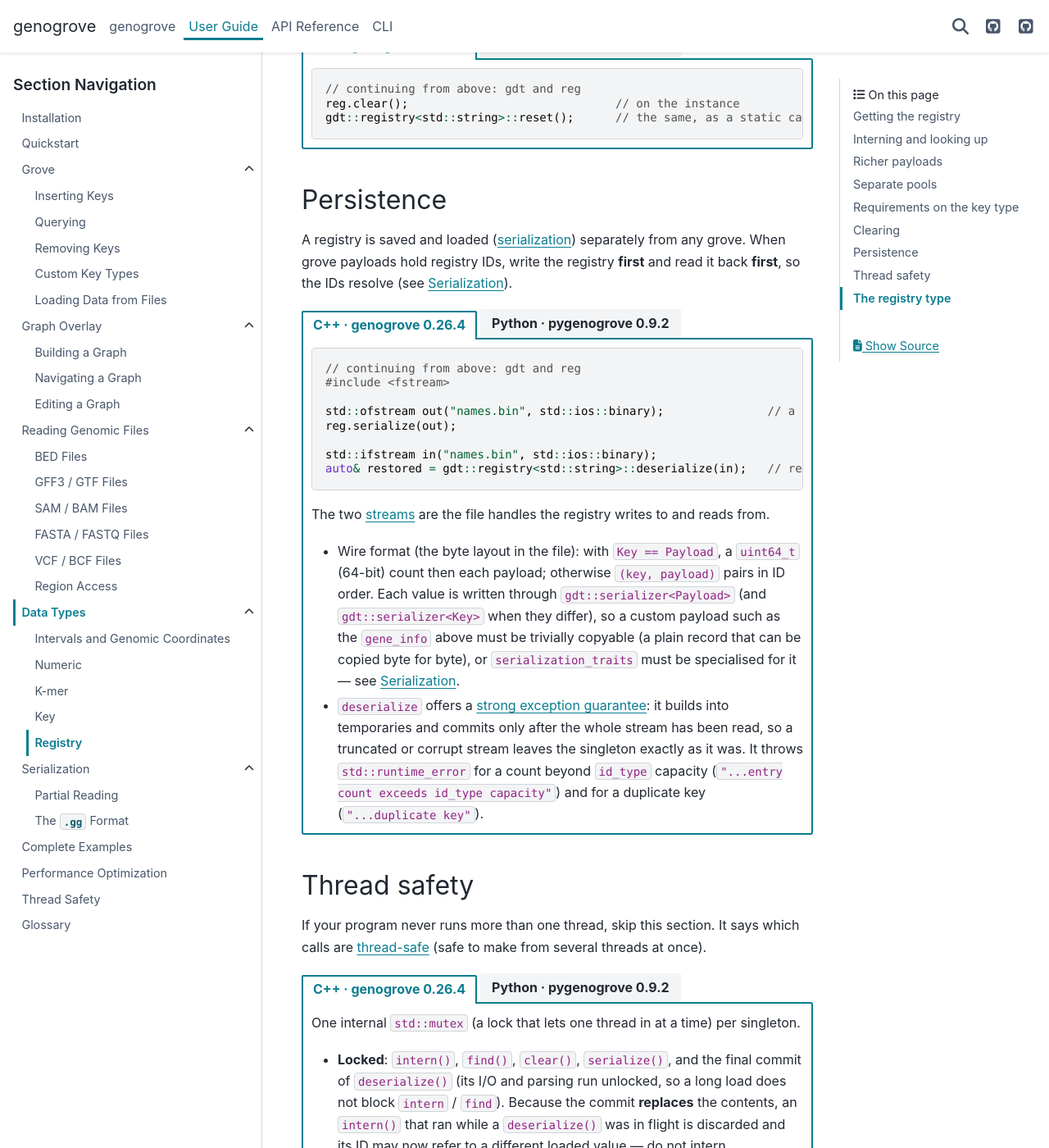
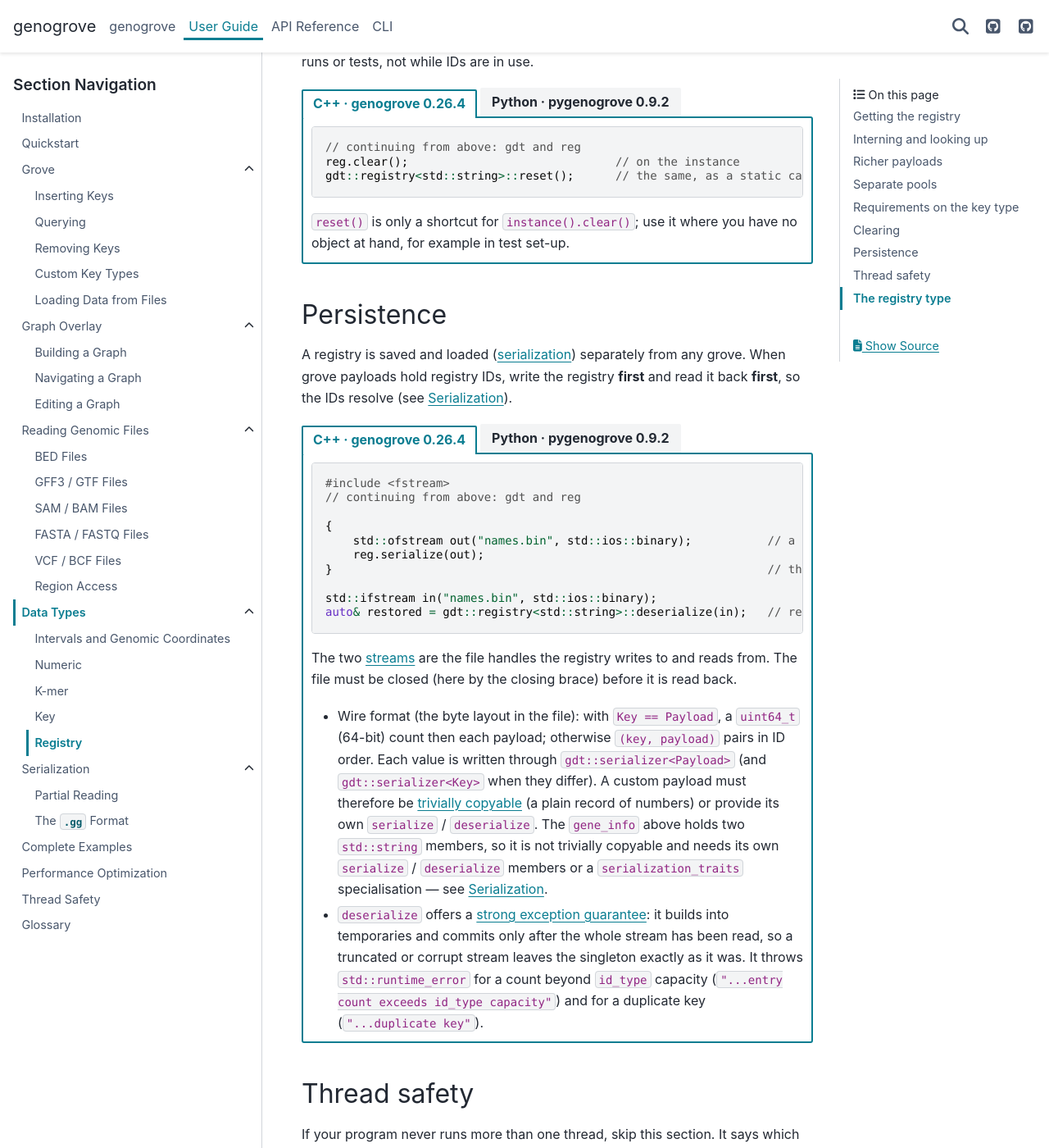
Before and after one commit to genogrove/docs, a Sphinx documentation site: the page built from source/guide/data_types/registry.md, in a window 1280 px wide and 1400 px high, scrolled down 3523 px. Shown: the whole window at 82% size. Built offline with Sphinx 7.4.7 and the PyData theme 0.15.4, drawn with Linux system fonts in a browser that asks for light colours; some of the changed text lies outside the part shown.

Commit message:
data_types guide: address the PR 269 review
- numeric: INT_MIN is a valid key, numeric{} equals numeric{INT_MIN}, so
  it cannot mark missing data; Python tab says the same without C++ detail
- registry: gene_info holds std::string, so it needs its own serialize /
  deserialize or a serialization_traits specialisation; the persistence
  example closes the output file before reading it; the Python example
  uses names.reg; intro gives a concrete use; clear() versus reset();
  the limit and design notes are shorter
- key: the MSVC padding claim is removed; value and key defined without
  circularity; insert versus insert_data; BedKey / GffKey introduced;
  Python hash text without C++ internals
- index: snippets are fragments (put them in main); coordinates as a
  short list with the half-open term; Python overlaps/hash rows without
  C++ names; hash paragraph shorter
- interval_coordinate, kmer: sentinel explained before it is used;
  import and default order in the Python snippet; k-mer encoding and
  ordering example; edge cases shortened

````diff
--- a/source/guide/data_types/registry.md
+++ b/source/guide/data_types/registry.md
@@ -2,9 +2,10 @@
 
 A {term}`registry` collapses the thousands of repeats of the same string in a dataset — chromosome
 names, transcript or gene IDs, sample identifiers — into one small integer you store as a
-{term}`grove` {term}`payload`, and gives the string back when you need it. This is called
-{term}`interning`: every distinct key gets one stable 4-byte ID, and interning the same key again
-returns the existing ID.
+{term}`grove` {term}`payload`, and gives the string back when you need it. For example, if a million
+intervals each belong to a sample called `SampleA_liver`, you store the name once and the number `0`
+a million times. This is called {term}`interning`: every distinct key gets one stable 4-byte ID, and
+interning the same key again returns the existing ID.
 
 ## Getting the registry
 
@@ -37,7 +38,7 @@ auto& reg = gdt::registry<std::string>::instance();
 :sync: py
 
 `Registry` is a process-wide {term}`singleton` (one shared object for the whole program) mapping a
-string key to a JSON payload (the C++ `registry<std::string, void, json_value>`):
+string key to a payload that can be any JSON value (a dict, list, string, number or `None`):
 
 ```python
 import pygenogrove as pg
@@ -76,16 +77,17 @@ reg.contains(999);                      // false
 
 The comments show what each line evaluates to; the lines compute the value without printing it. IDs
 are `registry::id_type` (`uint32_t`, a 32-bit unsigned integer), handed out in insertion order from
-0; `registry::null_id` (`UINT32_MAX`) is reserved and never returned. A pool can hold up to
-`null_id` entries; `intern` throws a `std::runtime_error` {term}`exception` on the entry after that.
-`get(id)` with an unknown ID throws `std::out_of_range`.
+0. `get(id)` with an unknown ID throws `std::out_of_range`.
+
+Limit: `registry::null_id` (`UINT32_MAX`) is reserved and never returned, so a pool holds up to
+`null_id` entries. `intern` throws a `std::runtime_error` {term}`exception` on the entry after that.
 
 Store the ID in the grove instead of the string:
 
 ```cpp
-// continuing from above: gdt and reg
 #include <genogrove/structure/grove/grove.hpp>
 #include <genogrove/data_type/interval.hpp>
+// continuing from above: gdt and reg
 
 namespace gst = genogrove::structure;
 
@@ -157,8 +159,7 @@ const gene_info& info = gene_reg::instance().get(id1);                    // {"F
 ```
 
 The one-argument `intern(value)` exists only when `Key == Payload` (`registry::key_is_payload`).
-This pattern avoids giving `gene_info` an `operator==` / `std::hash` that only looks at the ID, which
-would leak a partial notion of equality to everyone else holding a `gene_info`.
+With this pattern the key is the identity, so `gene_info` needs no `operator==` or `std::hash`.
 
 ::::
 
@@ -262,6 +263,9 @@ reg.clear();                              // on the instance
 gdt::registry<std::string>::reset();      // the same, as a static call (on the class, not an object)
 ```
 
+`reset()` is only a shortcut for `instance().clear()`; use it where you have no object at hand, for
+example in test set-up.
+
 ::::
 
 ::::{tab-item} {{ py_tab }}
@@ -272,6 +276,9 @@ gdt::registry<std::string>::reset();      // the same, as a static call (on the
 r.clear()                                 # on the instance
 pg.Registry.reset()                       # the same, as a static call (on the class, not an object)
 ```
+
+`reset()` is only a shortcut for `clear()` on the instance; use it where you have no object at hand,
+for example in test set-up.
 
 ::::
 
@@ -289,23 +296,28 @@ hold registry IDs, write the registry **first** and read it back **first**, so t
 :sync: cpp
 
 ```cpp
+#include <fstream>
 // continuing from above: gdt and reg
-#include <fstream>
 
-std::ofstream out("names.bin", std::ios::binary);               // a file stream, opened for bytes
-reg.serialize(out);
+{
+    std::ofstream out("names.bin", std::ios::binary);           // a file stream, opened for bytes
+    reg.serialize(out);
+}                                                               // the closing brace closes and flushes the file
 
 std::ifstream in("names.bin", std::ios::binary);
 auto& restored = gdt::registry<std::string>::deserialize(in);   // replaces the singleton's contents
 ```
 
-The two {term}`streams <stream>` are the file handles the registry writes to and reads from.
+The two {term}`streams <stream>` are the file handles the registry writes to and reads from. The
+file must be closed (here by the closing brace) before it is read back.
 
 - Wire format (the byte layout in the file): with `Key == Payload`, a `uint64_t` (64-bit) count then
   each payload; otherwise `(key, payload)` pairs in ID order. Each value is written through
-  `gdt::serializer<Payload>` (and `gdt::serializer<Key>` when they differ), so a custom payload such
-  as the `gene_info` above must be trivially copyable (a plain record that can be copied byte for
-  byte), or `serialization_traits` must be specialised for it — see {doc}`/guide/serialization/index`.
+  `gdt::serializer<Payload>` (and `gdt::serializer<Key>` when they differ). A custom payload must
+  therefore be {term}`trivially copyable` (a plain record of numbers) or provide its own
+  `serialize` / `deserialize`. The `gene_info` above holds two `std::string` members, so it is not
+  trivially copyable and needs its own `serialize` / `deserialize` members or a
+  `serialization_traits` specialisation — see {doc}`/guide/serialization/index`.
 - `deserialize` offers a {term}`strong exception guarantee`: it builds into temporaries and commits
   only after the whole stream has been read, so a truncated or corrupt stream leaves the singleton
   exactly as it was. It throws `std::runtime_error` for a count beyond `id_type` capacity
````
Also changed, not shown: other parts of source/guide/data_types/registry.md (+2 -2 lines), source/guide/data_types/index.md (+28 -22 lines), source/guide/data_types/interval_coordinate.md (+8 -6 lines), source/guide/data_types/key.md (+13 -12 lines), source/guide/data_types/kmer.md (+13 -11 lines), source/guide/data_types/numeric.md (+7 -6 lines).
